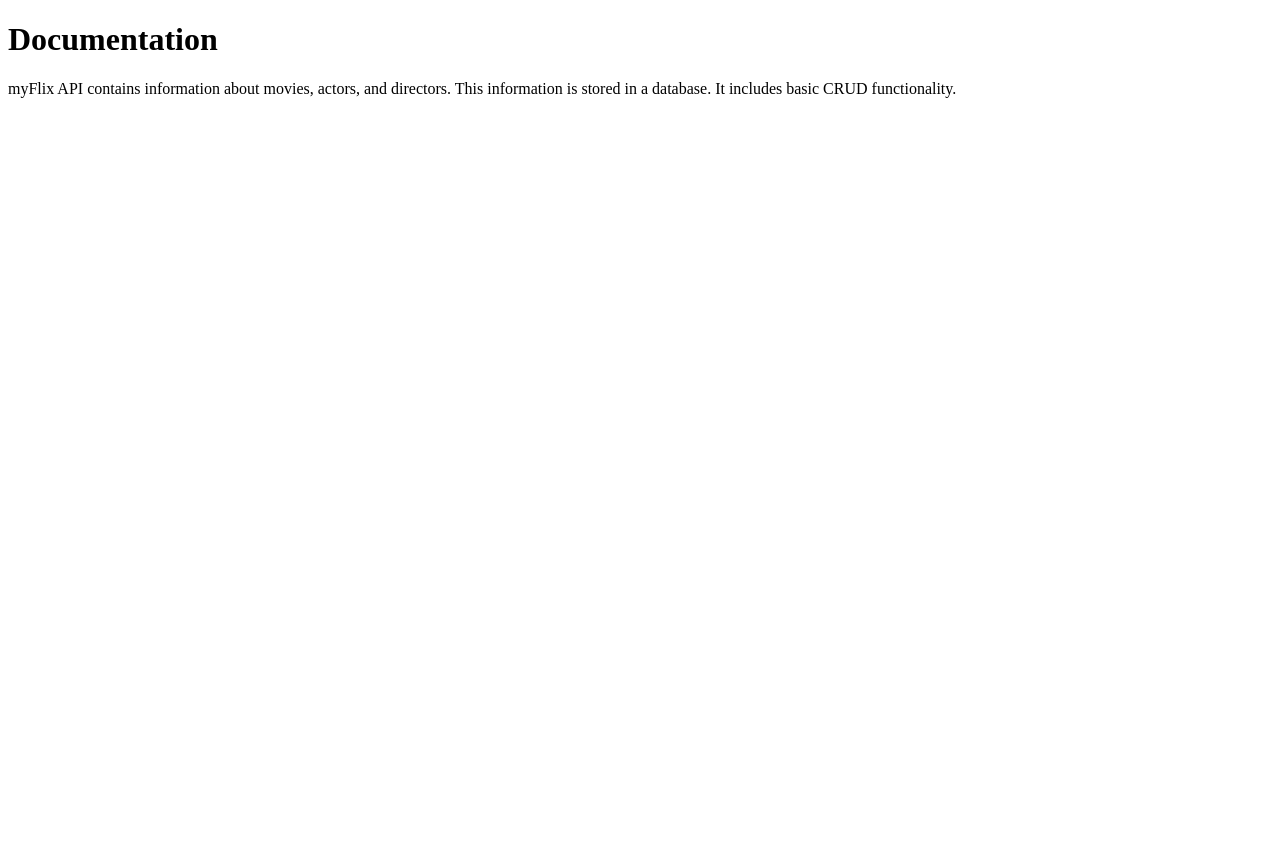
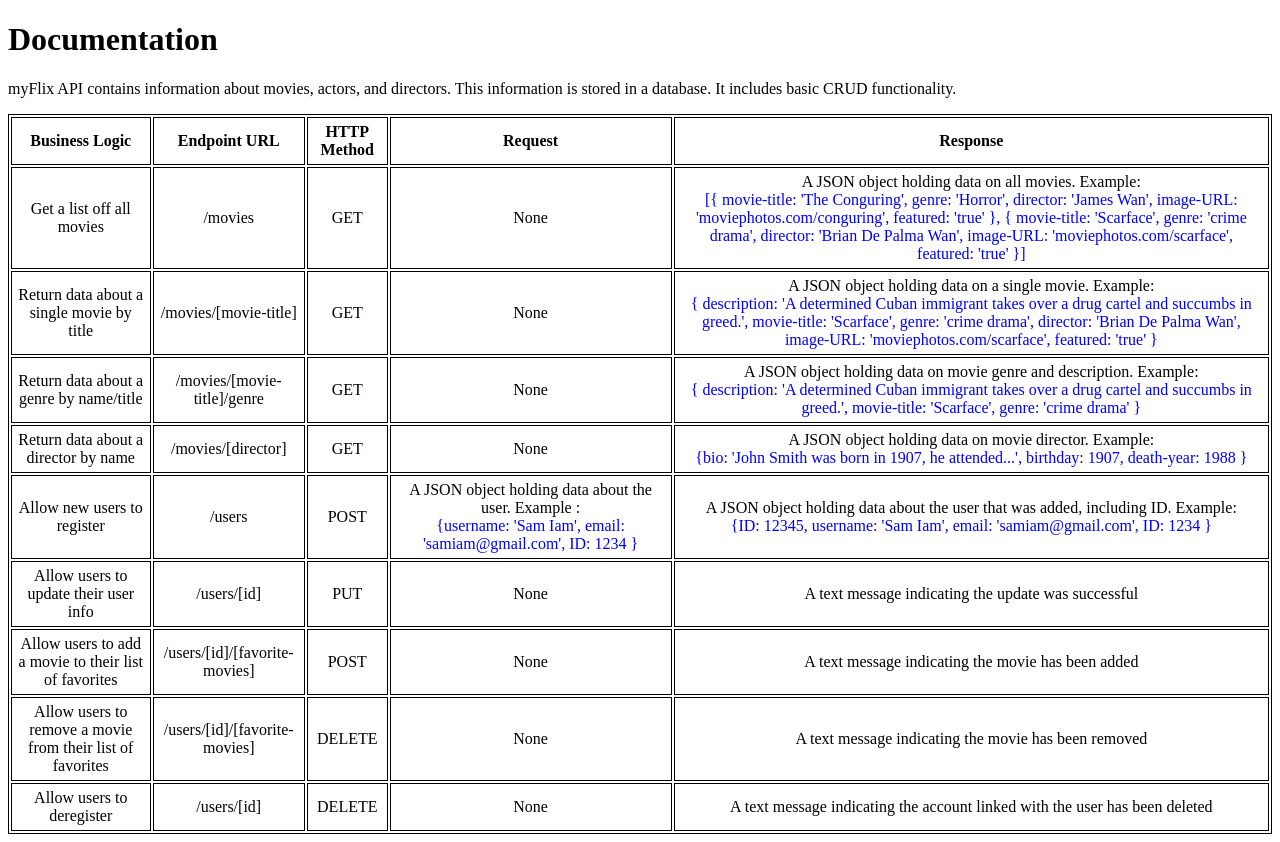
Before and after one commit to RamizHida/myFlix, a website: page public/documentation.html in a window 1280 px wide. Before the commit the page ends 800 px from the top, so only its background shows below. Drawn offline with Linux system fonts and the light colour scheme.

Commit message:
Add documentation for endpoints and and build routes for requests

```diff
--- /dev/null
+++ b/css/styles.css
@@ -0,0 +1,19 @@
+table {
+  border: 1px solid black;
+  text-align: center;
+}
+
+th {
+  border: 1px solid black;
+  padding: 5px;
+}
+
+td {
+  padding: 5px;
+  border: 1px solid black;
+}
+
+span {
+  display: inline-block;
+  color: blue;
+}
--- a/public/documentation.html
+++ b/public/documentation.html
@@ -4,6 +4,7 @@
     <meta charset="UTF-8" />
     <meta name="viewport" content="width=device-width, initial-scale=1.0" />
     <title>myFlix API</title>
+    <link rel="stylesheet" href="../css/styles.css" />
   </head>
   <body>
     <h1>Documentation</h1>
@@ -11,5 +12,122 @@
       myFlix API contains information about movies, actors, and directors. This
       information is stored in a database. It includes basic CRUD functionality.
     </p>
+    <table>
+      <tr>
+        <th>Business Logic</th>
+        <th>Endpoint URL</th>
+        <th>HTTP Method</th>
+        <th>Request</th>
+        <th>Response</th>
+      </tr>
+      <tr>
+        <td>Get a list off all movies</td>
+        <td>/movies</td>
+        <td>GET</td>
+        <td>None</td>
+        <td>
+          A JSON object holding data on all movies. Example:
+          <span
+            >[{ movie-title: 'The Conguring', genre: 'Horror', director: 'James
+            Wan', image-URL: 'moviephotos.com/conguring', featured: 'true' }, {
+            movie-title: 'Scarface', genre: 'crime drama', director: 'Brian De
+            Palma Wan', image-URL: 'moviephotos.com/scarface', featured: 'true'
+            }]
+          </span>
+        </td>
+      </tr>
+      <tr>
+        <td>Return data about a single movie by title</td>
+        <td>/movies/[movie-title]</td>
+        <td>GET</td>
+        <td>None</td>
+        <td>
+          A JSON object holding data on a single movie. Example:
+          <span>
+            { description: 'A determined Cuban immigrant takes over a drug
+            cartel and succumbs in greed.', movie-title: 'Scarface', genre:
+            'crime drama', director: 'Brian De Palma Wan', image-URL:
+            'moviephotos.com/scarface', featured: 'true' }
+          </span>
+        </td>
+      </tr>
+      <tr>
+        <td>Return data about a genre by name/title</td>
+        <td>/movies/[movie-title]/genre</td>
+        <td>GET</td>
+        <td>None</td>
+        <td>
+          A JSON object holding data on movie genre and description. Example:
+          <span>
+            { description: 'A determined Cuban immigrant takes over a drug
+            cartel and succumbs in greed.', movie-title: 'Scarface', genre:
+            'crime drama' }
+          </span>
+        </td>
+      </tr>
+      <tr>
+        <td>Return data about a director by name</td>
+        <td>/movies/[director]</td>
+        <td>GET</td>
+        <td>None</td>
+        <td>
+          A JSON object holding data on movie director. Example:
+          <span>
+            {bio: 'John Smith was born in 1907, he attended...', birthday: 1907,
+            death-year: 1988 }
+          </span>
+        </td>
+      </tr>
+      <tr>
+        <td>Allow new users to register</td>
+        <td>/users</td>
+        <td>POST</td>
+        <td>
+          A JSON object holding data about the user. Example :
+          <span>
+            {username: 'Sam Iam', email: 'samiam@gmail.com', ID: 1234 }
+          </span>
+        </td>
+        <td>
+          A JSON object holding data about the user that was added, including
+          ID. Example:
+          <span>
+            {ID: 12345, username: 'Sam Iam', email: 'samiam@gmail.com', ID: 1234
+            }
+          </span>
+        </td>
+      </tr>
+      <tr>
+        <td>Allow users to update their user info</td>
+        <td>/users/[id]</td>
+        <td>PUT</td>
+        <td>None</td>
+        <td>A text message indicating the update was successful</td>
+      </tr>
+      <tr>
+        <td>Allow users to add a movie to their list of favorites</td>
+        <td>/users/[id]/[favorite-movies]</td>
+        <td>POST</td>
+        <td>None</td>
+        <td>A text message indicating the movie has been added</td>
+      </tr>
+      <tr>
+        <td>Allow users to remove a movie from their list of favorites</td>
+        <td>/users/[id]/[favorite-movies]</td>
+        <td>DELETE</td>
+        <td>None</td>
+        <td>A text message indicating the movie has been removed</td>
+      </tr>
+      <tr>
+        <td>Allow users to deregister</td>
+        <td>/users/[id]</td>
+        <td>DELETE</td>
+        <td>None</td>
+        <td>
+          A text message indicating the account linked with the user has been
+          deleted
+        </td>
+      </tr>
+    </table>
   </body>
 </html>
```
Also changed, not shown: index.js (+45 -2 lines).
